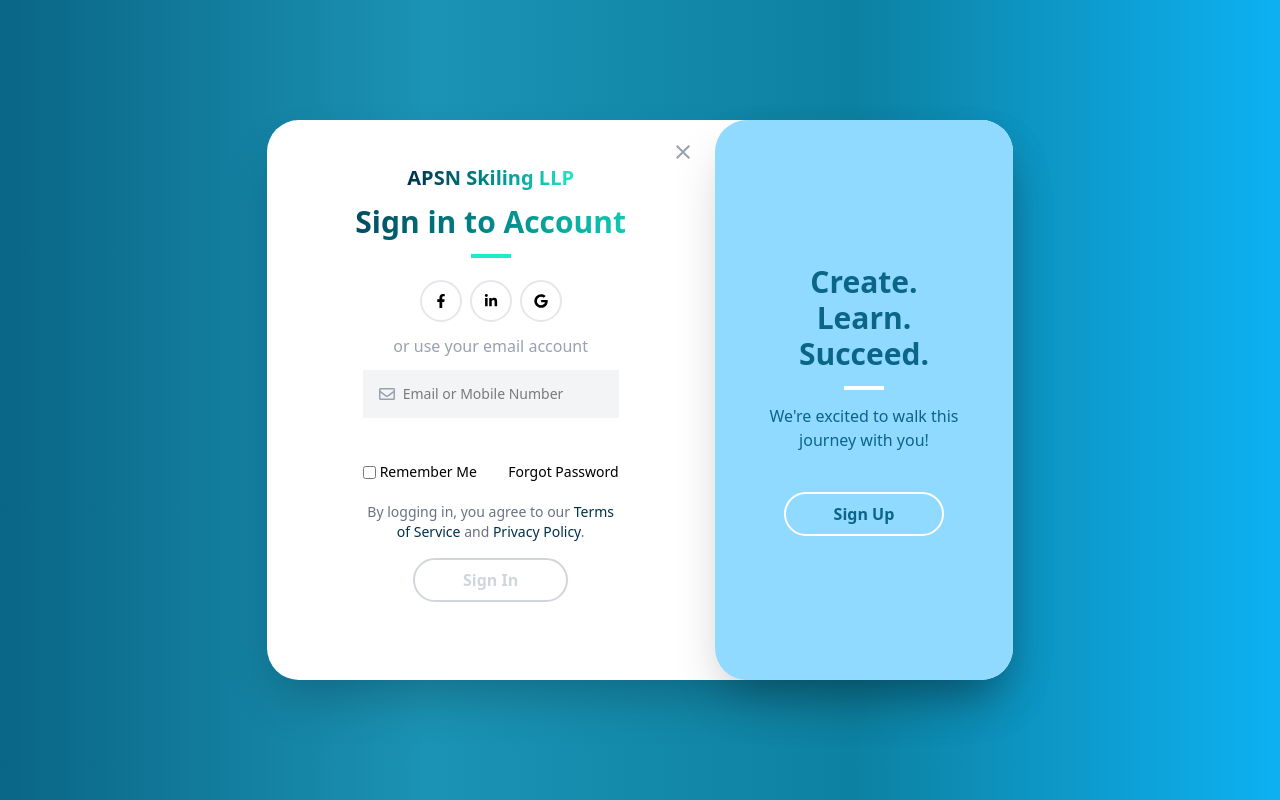
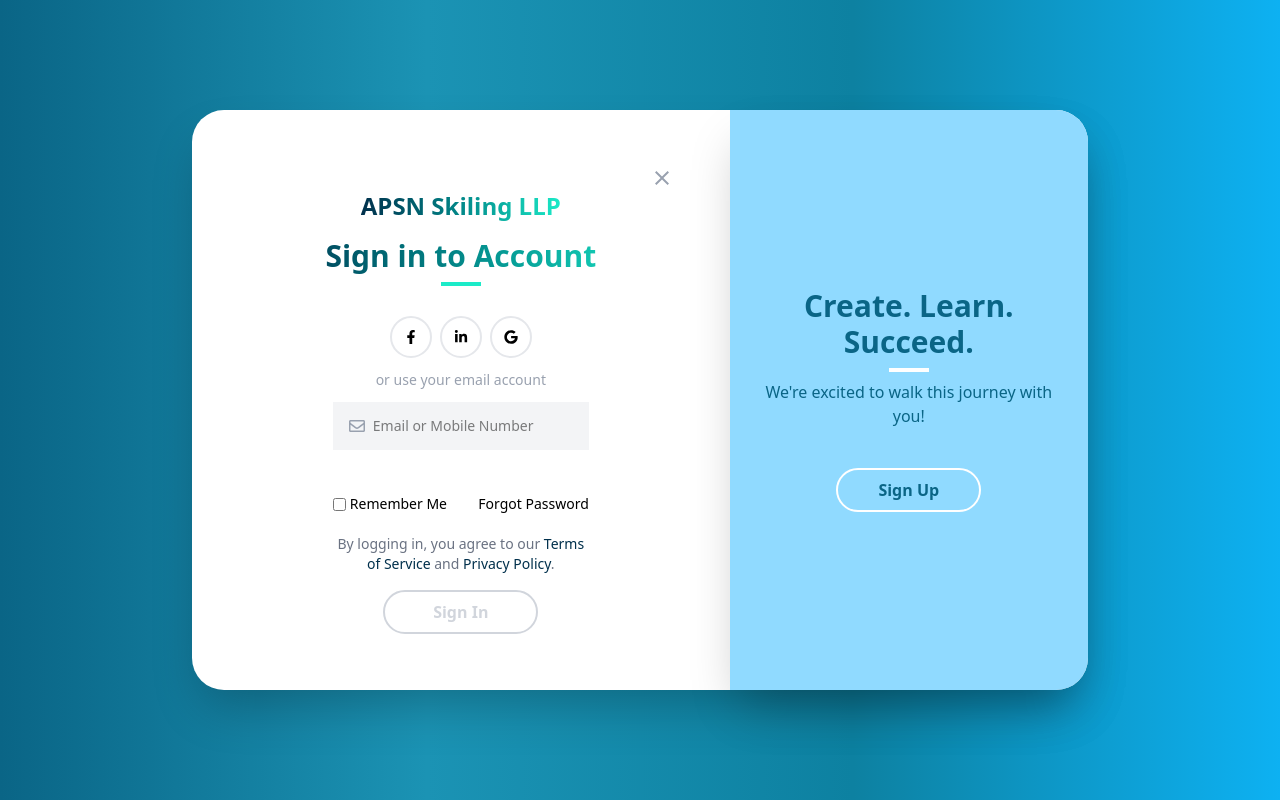
Before and after one commit to vedantgolegaonkar/Components, a Next.js app: page /signin in a window 1280 px wide. Built offline with nearby package versions, Linux system fonts and the light colour scheme.

Commit message:
small change

```diff
--- a/src/app/signin/page.js
+++ b/src/app/signin/page.js
@@ -148,22 +148,16 @@ export default function Home() {
   }, [isOtpSent, canResend]);
 
   return (
-    <div className="relative flex flex-col items-center justify-center min-h-screen bg-[linear-gradient(to_right,_#0A6586,_#1B93B4,_#0D81A1,_#0DB1F2)] py-2 overflow-hidden">
-      {/* <div
-        className="absolute inset-0 bg-cover bg-center z-0"
-        style={{
-          backgroundImage: "url('/background.jpg')",
-          opacity: 1,
-        }}
-      ></div> */}
+    <div className="relative flex flex-col items-center justify-center min-h-screen bg-[linear-gradient(to_right,_#0A6586,_#1B93B4,_#0D81A1,_#0DB1F2)] py-4 px-4 sm:px-6 md:px-12 lg:px-20 overflow-hidden">
       <Toaster position="top-right" reverseOrder={false} />
-      <main className="flex flex-col items-center justify-center w-full flex-1 px-20 text-center">
+      <main className="flex flex-col items-center justify-center w-full text-center">
         <div
-          className={`bg-white rounded-4xl shadow-2xl flex w-2/3 max-w-4xl transform transition-all duration-300 ${
+          className={`bg-white rounded-4xl shadow-2xl flex flex-col md:flex-row w-full max-w-4xl transition-all duration-300 ${
             isClosing ? 'opacity-0 scale-90' : 'opacity-100 scale-100'
           }`}
         >
-          <div className="w-3/5 p-5">
+          {/* Left Section (Form) */}
+          <div className="w-full md:w-3/5 p-6 sm:p-10 lg:p-14">
             <div className="flex justify-end">
               <button
                 onClick={handleClose}
@@ -173,39 +167,36 @@ export default function Home() {
                 <IoMdClose />
               </button>
             </div>
-            <div className="text-center font-bold text-xl">
+
+            <div className="text-center font-bold text-xl sm:text-2xl mb-4">
               <span className="text-transparent bg-clip-text bg-gradient-to-r from-[#01304C] to-[#1BEBC8]">
                 {companyName}
               </span>
             </div>
-            <div className="py-3">
-              <h2 className="text-3xl font-bold text-transparent bg-clip-text bg-gradient-to-r from-[#01304C] to-[#1BEBC8] mb-2">
+
+            <h2 className="text-2xl sm:text-3xl font-bold text-transparent bg-clip-text bg-gradient-to-r from-[#01304C] to-[#1BEBC8] mb-2">
               {signIn}
             </h2>
-              <div className="border-2 w-10 border-[#1BEBC8] inline-block mb-2"></div>
+
+            <div className="border-2 w-10 border-[#1BEBC8] inline-block mb-4"></div>
+
             <div className="flex justify-center my-2">
+              {[FaFacebookF, FaLinkedinIn, FaGoogle].map((Icon, i) => (
                 <a
+                  key={i}
                   href="#"
                   className="border-2 border-gray-200 rounded-full p-3 mx-1"
                 >
-                  <FaFacebookF className="text-sm" />
+                  <Icon className="text-sm" />
                 </a>
-                <a
-                  href="#"
-                  className="border-2 border-gray-200 rounded-full p-3 mx-1"
-                >
-                  <FaLinkedinIn className="text-sm" />
-                </a>
-                <a
-                  href="#"
-                  className="border-2 border-gray-200 rounded-full p-3 mx-1"
-                >
-                  <FaGoogle className="text-sm" />
-                </a>
+              ))}
             </div>
-              <p className="text-gray-400 my-3">{useEmail}</p>
+
+            <p className="text-gray-400 my-3 text-sm">{useEmail}</p>
+
             <div className="flex flex-col items-center">
-                <div className="bg-gray-100 w-64 p-2 flex items-center mb-3">
+              {/* Identifier */}
+              <div className="bg-gray-100 w-full sm:w-64 p-2 flex items-center mb-3">
                 <FaRegEnvelope className="text-gray-400 m-2" />
                 <input
                   type="text"
@@ -222,9 +213,10 @@ export default function Home() {
                 </p>
               )}
 
+              {/* Password */}
               {isEmail && (
-                  <div>
-                    <div className="bg-gray-100 w-64 p-2 flex items-center relative mb-3">
+                <div className="w-full sm:w-64">
+                  <div className="bg-gray-100 p-2 flex items-center relative mb-3">
                     <MdLockOutline className="text-gray-400 mr-2" />
                     <input
                       type={showPassword ? 'text' : 'password'}
@@ -248,29 +240,25 @@ export default function Home() {
                 </div>
               )}
 
+              {/* OTP Input + Resend Timer */}
               {isMobile && isOtpSent && (
-                  <div>
-                    <div className="bg-gray-100 w-64 p-2 flex items-center relative mb-3">
+                <div className="w-full sm:w-64">
+                  <div className="bg-gray-100 p-2 flex items-center relative mb-3">
                     <MdLockOutline className="text-gray-400 mr-2" />
                     <input
-                        type={showPassword ? 'text' : 'password'}
+                      type="password"
                       placeholder="Enter 6-digit OTP"
                       {...register('otp')}
                       className="bg-gray-100 outline-none text-sm flex-1 pr-8"
                       autoComplete="off"
                     />
-                      <div
-                        className="absolute right-2 cursor-pointer text-gray-400"
-                        onClick={togglePassword}
-                      >
-                        {showPassword ? <RiEyeLine /> : <RiEyeCloseLine />}
-                      </div>
                   </div>
                   {errors.otp && (
                     <p className="text-red-500 text-xs mt-1">
                       {errors.otp.message}
                     </p>
                   )}
+
                   <div className="text-sm mt-5 text-gray-500">
                     {canResend ? (
                       <button
@@ -286,13 +274,10 @@ export default function Home() {
                   </div>
                 </div>
               )}
-                {errors.password && (
-                  <p className="text-red-500 text-xs mt-1 ml-2">
-                    {errors.password.message}
-                  </p>
-                )}
-                <div className="flex justify-between w-64 mb-5 mt-8">
-                  <label className="flex items-center text-sm">
+
+              {/* Remember Me + Forgot Password */}
+              <div className="flex justify-between w-full sm:w-64 mb-5 mt-8 text-sm">
+                <label className="flex items-center">
                   <input type="checkbox" className="mr-1" name="remember" />
                   {remember}
                 </label>
@@ -303,7 +288,9 @@ export default function Home() {
                   {forgotPassword}
                 </Link>
               </div>
-                <div className="w-64 text-sm text-gray-500 mb-4">
+
+              {/* Terms */}
+              <div className="w-full sm:w-64 text-sm text-gray-500 mb-4">
                 {logging}{' '}
                 <Link
                   href="/terms"
@@ -325,6 +312,7 @@ export default function Home() {
                 .
               </div>
 
+              {/* Buttons */}
               {isMobile && !isOtpSent ? (
                 <button
                   onClick={otpSubmit}
@@ -354,14 +342,17 @@ export default function Home() {
               )}
             </div>
           </div>
-          </div>
-          <div className="w-2/5 bg-[#90DAFF] text-[#0A6586] rounded-4xl py-36 px-12 shadow-2xl">
-            <h2 className="text-3xl font-bold mb-2">{signUpTitle}</h2>
+
+          {/* Right Section (SignUp Panel) – Hidden on small screens */}
+          <div className="hidden md:flex w-2/5 bg-[#90DAFF] text-[#0A6586] rounded-tr-4xl rounded-br-4xl py-24 px-8 shadow-2xl flex-col items-center justify-center text-center">
+            <h2 className="text-2xl sm:text-3xl font-bold mb-2">
+              {signUpTitle}
+            </h2>
             <div className="border-2 w-10 border-white inline-block mb-2"></div>
-            <p className="mb-10">{signUpSubTitle}</p>
+            <p className="mb-10 text-sm sm:text-base">{signUpSubTitle}</p>
             <Link
               href="/signup"
-              className="border-2 border-white rounded-full px-12 py-2 inline-block hover:bg-white hover:text-[#1BEBC8] font-semibold"
+              className="border-2 border-white rounded-full px-10 py-2 inline-block hover:bg-white hover:text-[#1BEBC8] font-semibold"
             >
               {signUpButton}
             </Link>
```
Lines whose indentation alone changed are shown as unchanged.
